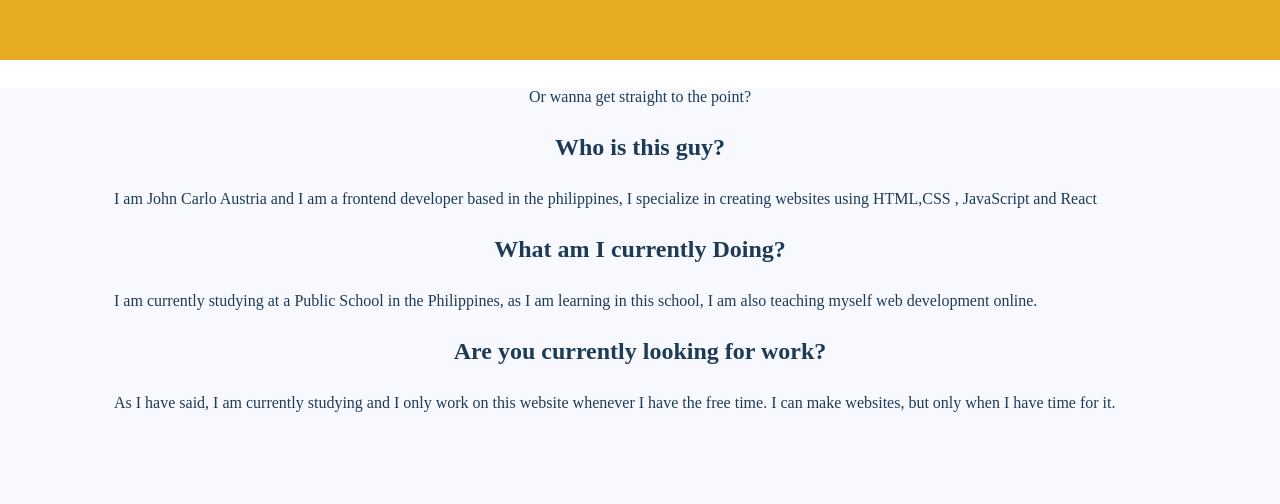
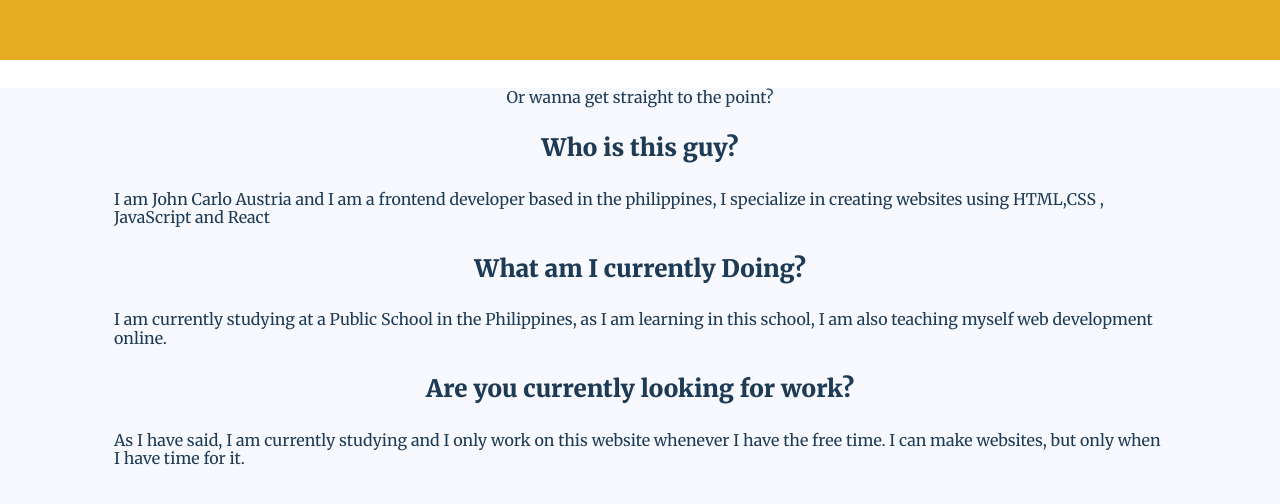
Before and after one commit to JCAustria/jaysee-tech-client, a Next.js app: page / in a window 1280 px wide. Shown: the part 1615-2119 px from the top of the page. Built offline with nearby package versions, Linux system fonts and the light colour scheme.

Commit message:
Add new font

```diff
--- a/pages/_app.tsx
+++ b/pages/_app.tsx
@@ -14,6 +14,11 @@
         <link rel="preconnect" href="https://fonts.gstatic.com" />
         <link
           href="https://fonts.googleapis.com/css2?family=Noto+Sans+JP:wght@300;400;500;700;900&family=Raleway:wght@300;400;500;600;700;800;900&display=swap"
+          rel="stylesheet"
+        />
+        <link rel="preconnect" href="https://fonts.gstatic.com" />
+        <link
+          href="https://fonts.googleapis.com/css2?family=Merriweather:wght@300;400;700;900&display=swap"
           rel="stylesheet"
         />
       </Head>
```
